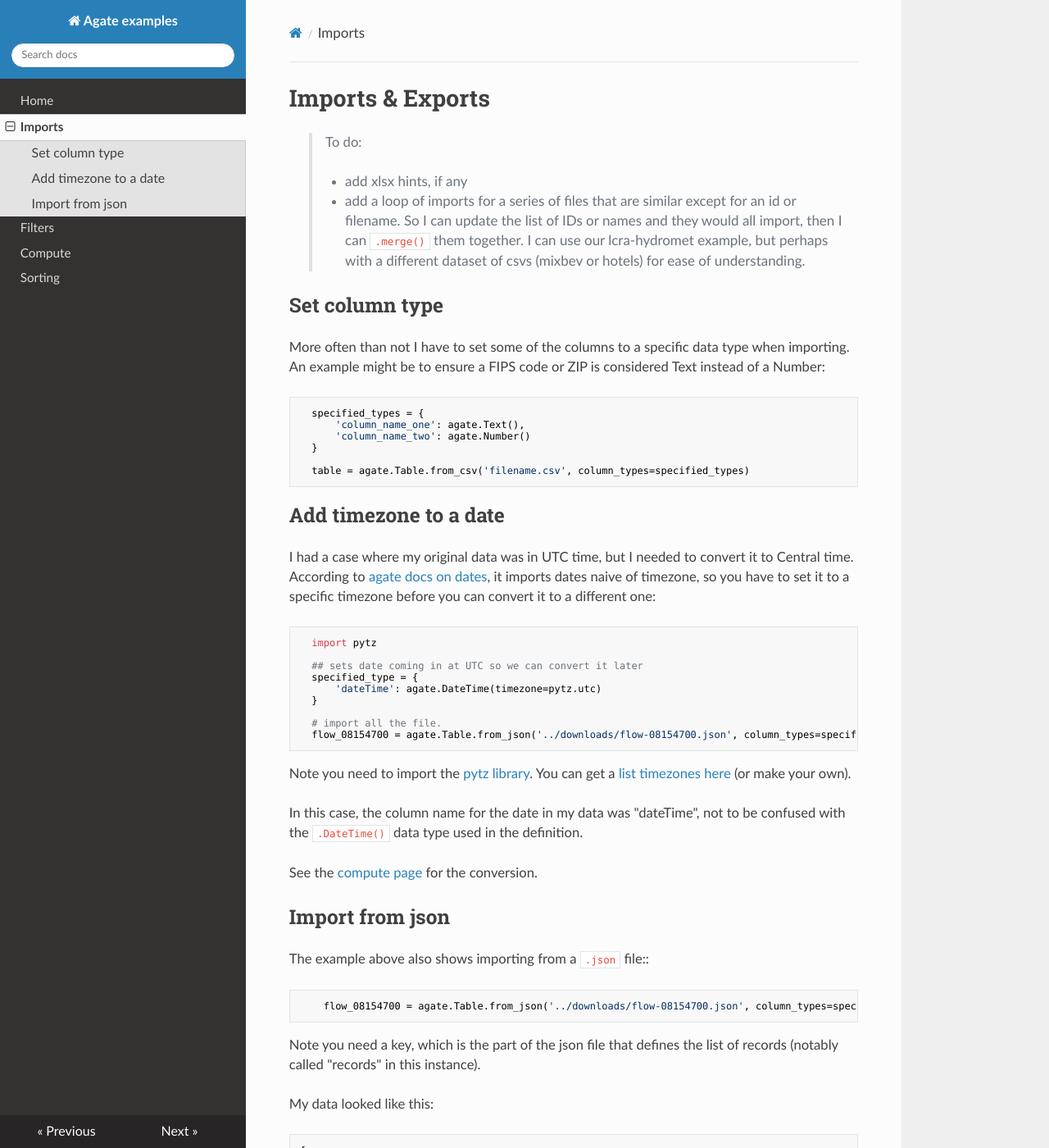
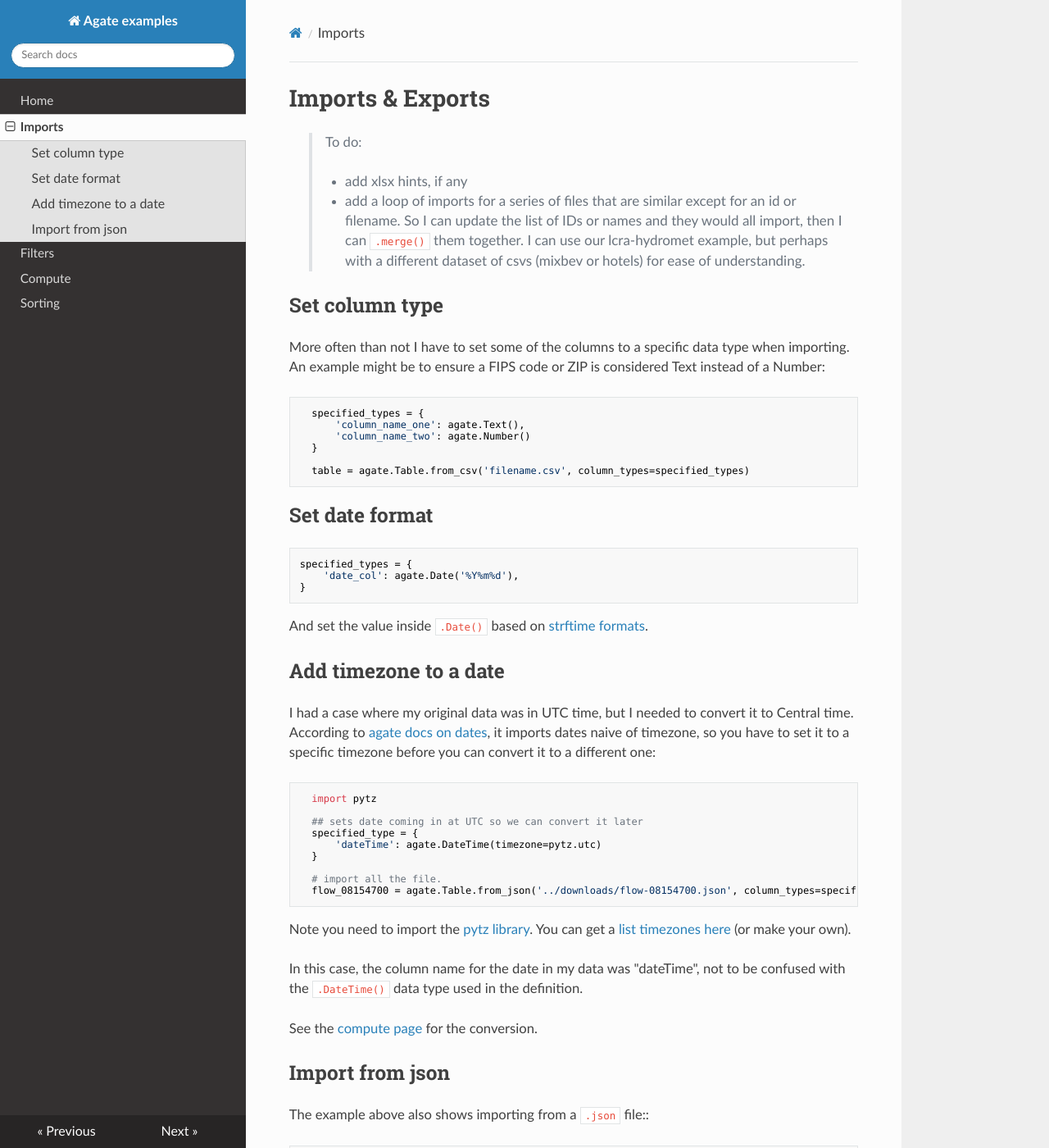
Before and after one commit to critmcdonald/agate-examples, an MkDocs documentation site: the page built from docs/imports.md, in a window 1280 px wide and 1400 px high. Shown: the whole window at 82% size. Built offline with MkDocs 1.6.1, drawn with Linux system fonts in a browser that asks for light colours; nearby versions of some CDN libraries; old or Windows-style settings are respelled for this version of MkDocs.

Commit message:
adding date import

````diff
--- a/docs/extra.css
+++ b/docs/extra.css
@@ -3,7 +3,7 @@ body , p, ul, li {
 }
 
 code {
-  font-size: 1em;
+  font-size: .9em;
 }
 
 pre code {
--- a/docs/imports.md
+++ b/docs/imports.md
@@ -18,6 +18,15 @@ More often than not I have to set some of the columns to a specific data type wh
 
   table = agate.Table.from_csv('filename.csv', column_types=specified_types)
 ```
+
+## Set date format
+
+```python
+specified_types = {
+    'date_col': agate.Date('%Y%m%d'),
+}
+```
+And set the value inside `.Date()` based on [strftime formats](http://strftime.org/).
 
 ## Add timezone to a date
 
````
